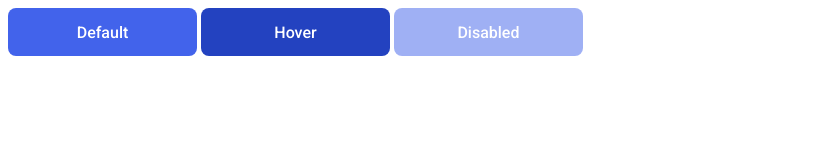
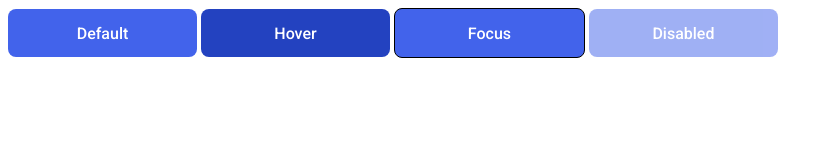
Before and after one commit to js-tasks-ru/htmlcss-20211125_dan-ignatov, a website: page 03-lection1/01-button/index.html in a window 1280 px wide. Shown: the whole page, without its empty margins (0-833 px from the left). Drawn offline with Linux system fonts and the light colour scheme.

Commit message:
Add 'focus' scene via 'border 1px'

```diff
--- a/03-lection1/01-button/button.css
+++ b/03-lection1/01-button/button.css
@@ -47,17 +47,23 @@
     text-align: center;
 
     color: #FFFFFF;
+
     transition: background 500ms ease-in-out;
     cursor: pointer;
 }
 
 /*
-    TODO: ask designer -
+    TODO: ask designer - my 'unset:all' disabled visual effects for these scenes:
     - there is no design for .button:focus (focus-visible/focus-within) - https://developer.mozilla.org/en-US/docs/Web/CSS/:focus
     - there is no design for .button:active - https://developer.mozilla.org/en-US/docs/Web/CSS/:active
     - there is no design for .button:default (?) - https://developer.mozilla.org/en-US/docs/Web/CSS/:default
     - there is no design for .button[disabled]:hover (?)
 */
+.button:focus,
+.button[focus_debug]
+{
+    border:black 1px solid;
+}
 
 .button:hover,
 .button[hover_debug]
--- a/03-lection1/01-button/index.html
+++ b/03-lection1/01-button/index.html
@@ -8,6 +8,7 @@
     <body>
         <button class="button">Default</button>
         <button class="button" hover_debug>Hover</button>
+        <button class="button" focus_debug>Focus</button>
         <button class="button" disabled>Disabled</button>
     </body>
 </html>
```
